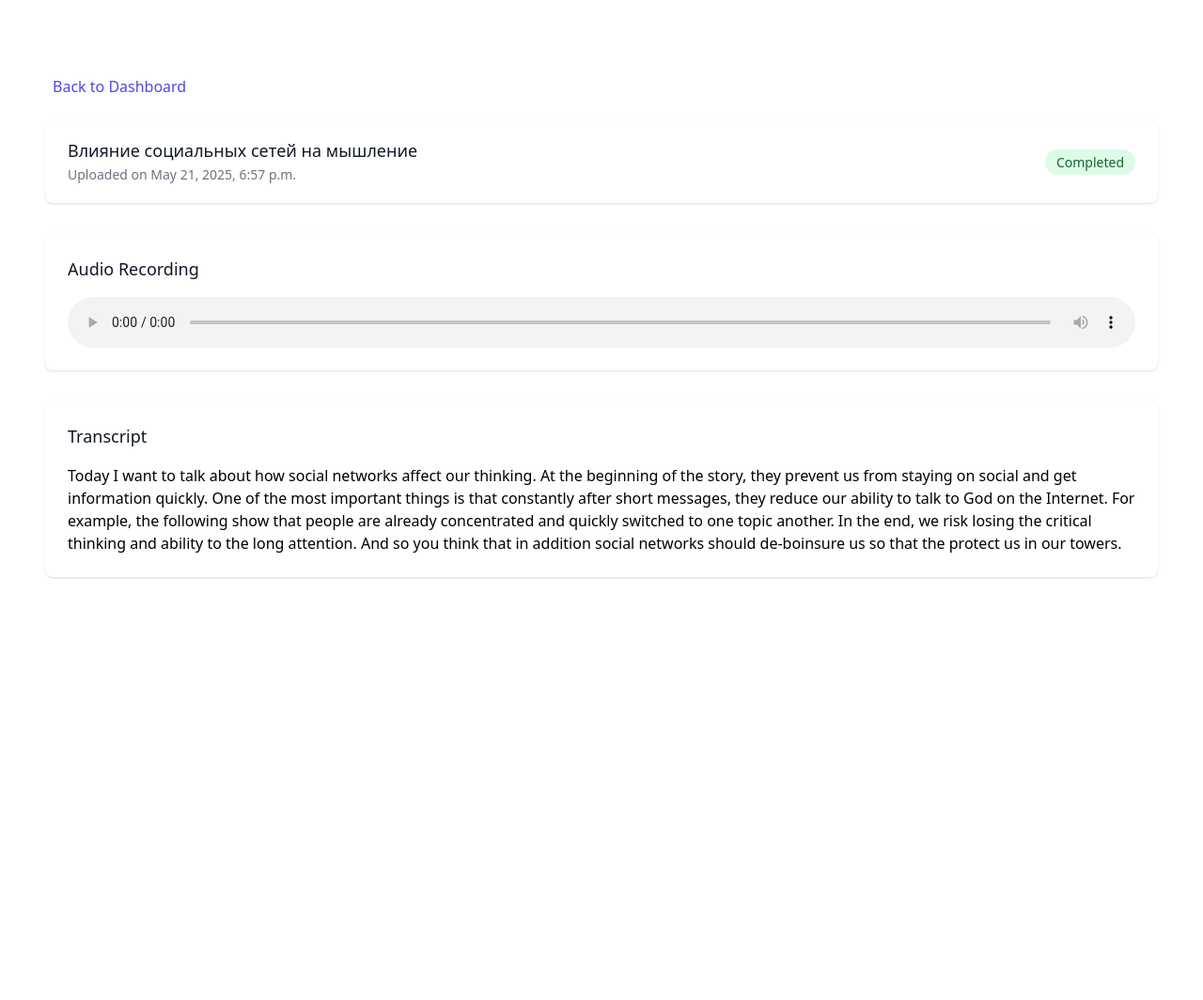
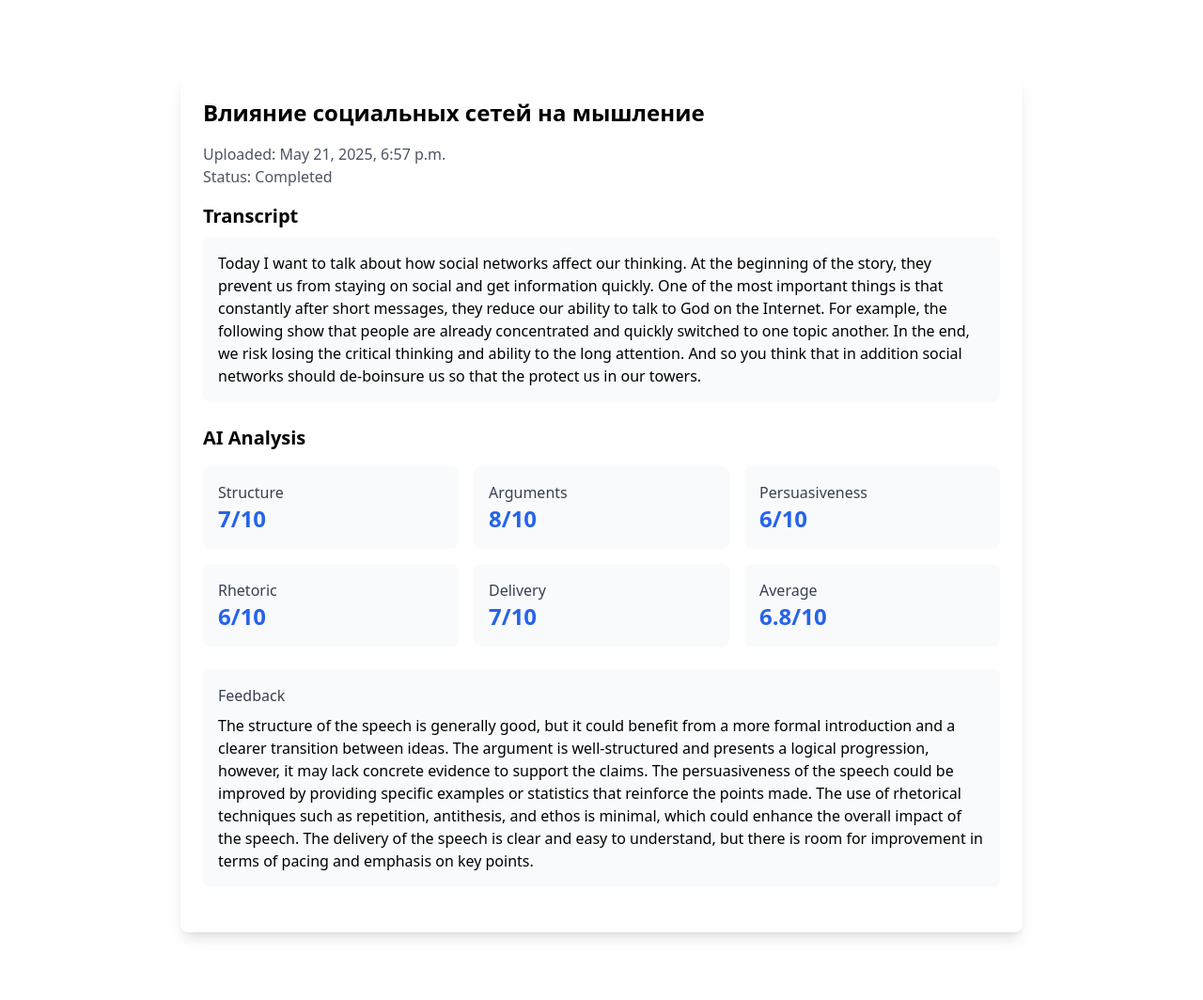
Before and after one commit to dracs9/rebuttal, a Django app: page /speech/5/ in a window 1280 px wide. Shown: the part 96-1160 px from the top of the page at 94% size. Before the commit the page ends 711 px from the top, so only its background shows below. Run offline with Django 5.2, Linux system fonts and the light colour scheme; a user stored in the database is signed in; data comes from the database, SQL or seed files in the repository; both versions use the stored data as it was after the commit; data that the repository does not hold is empty; some libraries are stand-ins or nearby versions.

Commit message:
added ai feedback

```diff
--- a/core/templates/core/index.html
+++ b/core/templates/core/index.html
@@ -21,14 +21,14 @@
               <div class="mt-5 sm:mt-8 sm:flex sm:justify-center lg:justify-start">
                 {% if user.is_authenticated %}
                   <div class="rounded-md shadow">
-                    <a href="{% url 'dashboard' %}" class="w-full flex items-center justify-center px-8 py-3 border border-transparent text-base font-medium rounded-md text-white bg-indigo-600 hover:bg-indigo-700 md:py-4 md:text-lg md:px-10">Go to Dashboard</a>
+                    <a href="{% url 'core:dashboard' %}" class="w-full flex items-center justify-center px-8 py-3 border border-transparent text-base font-medium rounded-md text-white bg-indigo-600 hover:bg-indigo-700 md:py-4 md:text-lg md:px-10">Go to Dashboard</a>
                   </div>
                 {% else %}
                   <div class="rounded-md shadow">
-                    <a href="{% url 'register' %}" class="w-full flex items-center justify-center px-8 py-3 border border-transparent text-base font-medium rounded-md text-white bg-indigo-600 hover:bg-indigo-700 md:py-4 md:text-lg md:px-10">Get Started</a>
+                    <a href="{% url 'core:register' %}" class="w-full flex items-center justify-center px-8 py-3 border border-transparent text-base font-medium rounded-md text-white bg-indigo-600 hover:bg-indigo-700 md:py-4 md:text-lg md:px-10">Get Started</a>
                   </div>
                   <div class="mt-3 sm:mt-0 sm:ml-3">
-                    <a href="{% url 'login' %}" class="w-full flex items-center justify-center px-8 py-3 border border-transparent text-base font-medium rounded-md text-indigo-700 bg-indigo-100 hover:bg-indigo-200 md:py-4 md:text-lg md:px-10">Sign In</a>
+                    <a href="{% url 'core:login' %}" class="w-full flex items-center justify-center px-8 py-3 border border-transparent text-base font-medium rounded-md text-indigo-700 bg-indigo-100 hover:bg-indigo-200 md:py-4 md:text-lg md:px-10">Sign In</a>
                   </div>
                 {% endif %}
               </div>
--- a/core/templates/core/speech_detail.html
+++ b/core/templates/core/speech_detail.html
@@ -6,103 +6,122 @@
 {% endblock %}
 
 {% block content %}
-  <div class="max-w-7xl mx-auto px-4 sm:px-6 lg:px-8 py-8">
-    <!-- Back to Dashboard -->
-    <div class="mb-6">
-      <a href="{% url 'dashboard' %}" class="text-indigo-600 hover:text-indigo-900"><i class="fas fa-arrow-left mr-2"></i>Back to Dashboard</a>
+  <div class="container mx-auto px-4 py-8">
+    <div class="max-w-4xl mx-auto">
+      <div class="bg-white rounded-lg shadow-lg p-6 mb-6">
+        <h1 class="text-2xl font-bold mb-4">{{ speech.title }}</h1>
+
+        <div class="mb-4">
+          <p class="text-gray-600">Uploaded: {{ speech.upload_date|date:'F j, Y, g:i a' }}</p>
+          <p class="text-gray-600">Status: {{ speech.get_status_display }}</p>
         </div>
 
-    <!-- Speech Header -->
-    <div class="bg-white shadow overflow-hidden sm:rounded-lg mb-8">
-      <div class="px-4 py-5 sm:px-6">
-        <div class="flex justify-between items-center">
-          <div>
-            <h3 class="text-lg leading-6 font-medium text-gray-900">{{ speech.title }}</h3>
-            <p class="mt-1 max-w-2xl text-sm text-gray-500">Uploaded on {{ speech.upload_date|date:'F j, Y, g:i a' }}</p>
+        {% if speech.transcript %}
+          <div class="mb-6">
+            <h2 class="text-xl font-semibold mb-2">Transcript</h2>
+            <div class="bg-gray-50 p-4 rounded-lg">
+              <p class="whitespace-pre-wrap">{{ speech.transcript }}</p>
             </div>
-          <div>
-            <span class="px-3 py-1 rounded-full text-sm font-medium
-              {% if speech.status == 'completed' %}
+          </div>
 
-                bg-green-100 text-green-800
+          {% if not analysis and ollama_available %}
+            <div class="mb-6">
+              <a href="{% url 'core:analyze_speech' speech.id %}" class="inline-block bg-blue-600 text-white px-4 py-2 rounded hover:bg-blue-700 transition-colors">Analyze Speech with AI</a>
+            </div>
+          {% endif %}
 
-              {% elif speech.status == 'processing' %}
+          {% if analysis %}
+            <div class="mb-6">
+              <h2 class="text-xl font-semibold mb-4">AI Analysis</h2>
 
-                bg-yellow-100 text-yellow-800
+              <div class="grid grid-cols-2 md:grid-cols-3 gap-4 mb-6">
+                <div class="bg-gray-50 p-4 rounded-lg">
+                  <h3 class="font-medium text-gray-700">Structure</h3>
+                  <p class="text-2xl font-bold text-blue-600">{{ analysis.structure_score }}/10</p>
+                </div>
+                <div class="bg-gray-50 p-4 rounded-lg">
+                  <h3 class="font-medium text-gray-700">Arguments</h3>
+                  <p class="text-2xl font-bold text-blue-600">{{ analysis.argument_score }}/10</p>
+                </div>
+                <div class="bg-gray-50 p-4 rounded-lg">
+                  <h3 class="font-medium text-gray-700">Persuasiveness</h3>
+                  <p class="text-2xl font-bold text-blue-600">{{ analysis.persuasiveness_score }}/10</p>
+                </div>
+                <div class="bg-gray-50 p-4 rounded-lg">
+                  <h3 class="font-medium text-gray-700">Rhetoric</h3>
+                  <p class="text-2xl font-bold text-blue-600">{{ analysis.rhetoric_score }}/10</p>
+                </div>
+                <div class="bg-gray-50 p-4 rounded-lg">
+                  <h3 class="font-medium text-gray-700">Delivery</h3>
+                  <p class="text-2xl font-bold text-blue-600">{{ analysis.delivery_score }}/10</p>
+                </div>
+                <div class="bg-gray-50 p-4 rounded-lg">
+                  <h3 class="font-medium text-gray-700">Average</h3>
+                  <p class="text-2xl font-bold text-blue-600">{{ analysis.average_score|floatformat:1 }}/10</p>
+                </div>
+              </div>
 
-              {% elif speech.status == 'failed' %}
-
-                bg-red-100 text-red-800
-
-              {% else %}
-
-                bg-gray-100 text-gray-800
-
-              {% endif %}">
-              {{ speech.get_status_display }}
-            </span>
+              <div class="bg-gray-50 p-4 rounded-lg">
+                <h3 class="font-medium text-gray-700 mb-2">Feedback</h3>
+                <div class="prose max-w-none">{{ analysis.feedback|linebreaks }}</div>
+              </div>
+            </div>
+          {% elif not ollama_available %}
+            <div class="bg-yellow-50 border-l-4 border-yellow-400 p-4 mb-6">
+              <div class="flex">
+                <div class="flex-shrink-0">
+                  <svg class="h-5 w-5 text-yellow-400" viewBox="0 0 20 20" fill="currentColor">
+                    <path fill-rule="evenodd" d="M8.257 3.099c.765-1.36 2.722-1.36 3.486 0l5.58 9.92c.75 1.334-.213 2.98-1.742 2.98H4.42c-1.53 0-2.493-1.646-1.743-2.98l5.58-9.92zM11 13a1 1 0 11-2 0 1 1 0 012 0zm-1-8a1 1 0 00-1 1v3a1 1 0 002 0V6a1 1 0 00-1-1z" clip-rule="evenodd" />
+                  </svg>
+                </div>
+                <div class="ml-3">
+                  <p class="text-sm text-yellow-700">Ollama service is not available. Please make sure it's running with the Mistral model.</p>
                 </div>
               </div>
             </div>
-    </div>
-
-    <!-- Audio Player -->
-    <div class="bg-white shadow sm:rounded-lg mb-8">
-      <div class="px-4 py-5 sm:p-6">
-        <h4 class="text-lg font-medium text-gray-900 mb-4">Audio Recording</h4>
-        <audio controls class="w-full">
-          <source src="{{ speech.audio_file.url }}" type="audio/mpeg" />Your browser does not support the audio element.
-        </audio>
-      </div>
-    </div>
-
-    <!-- Transcript Section -->
-    <div class="bg-white shadow sm:rounded-lg mb-8" id="transcript-section">
-      <div class="px-4 py-5 sm:p-6">
-        <h4 class="text-lg font-medium text-gray-900 mb-4">Transcript</h4>
-        {% if speech.status == 'completed' %}
-          <div class="prose max-w-none">{{ speech.transcript|linebreaks }}</div>
-        {% elif speech.status == 'processing' %}
-          <div class="flex items-center justify-center py-8">
-            <div class="animate-spin rounded-full h-12 w-12 border-b-2 border-indigo-600"></div>
-            <span class="ml-3 text-gray-600">Processing your speech...</span>
-          </div>
-        {% elif speech.status == 'failed' %}
-          <div class="bg-red-50 border-l-4 border-red-400 p-4">
+          {% endif %}
+        {% else %}
+          <div class="bg-yellow-50 border-l-4 border-yellow-400 p-4">
             <div class="flex">
               <div class="flex-shrink-0">
-                <i class="fas fa-exclamation-circle text-red-400"></i>
+                <svg class="h-5 w-5 text-yellow-400" viewBox="0 0 20 20" fill="currentColor">
+                  <path fill-rule="evenodd" d="M8.257 3.099c.765-1.36 2.722-1.36 3.486 0l5.58 9.92c.75 1.334-.213 2.98-1.742 2.98H4.42c-1.53 0-2.493-1.646-1.743-2.98l5.58-9.92zM11 13a1 1 0 11-2 0 1 1 0 012 0zm-1-8a1 1 0 00-1 1v3a1 1 0 002 0V6a1 1 0 00-1-1z" clip-rule="evenodd" />
+                </svg>
               </div>
               <div class="ml-3">
-                <p class="text-sm text-red-700">{{ speech.error_message }}</p>
+                <p class="text-sm text-yellow-700">Transcript is not available yet. Please wait for processing to complete.</p>
               </div>
             </div>
           </div>
-        {% else %}
-          <div class="text-gray-500 text-center py-8">Transcript will appear here once processing is complete.</div>
         {% endif %}
       </div>
     </div>
   </div>
 
-  {% if speech.status == 'processing' %}
+  {% if not analysis and speech.transcript and ollama_available %}
     <script>
-      function checkStatus() {
-        fetch("{% url 'speech_status' speech.id %}")
-          .then((response) => response.json())
-          .then((data) => {
+    // Poll for analysis status
+    function checkAnalysisStatus() {
+      fetch("{% url 'core:analysis_status' speech.id %}")
+        .then(response => response.json())
+        .then(data => {
           if (data.status === 'completed') {
-              window.location.reload()
-            } else if (data.status === 'failed') {
-              window.location.reload()
+            window.location.reload();
           } else {
-              setTimeout(checkStatus, 2000)
+            setTimeout(checkAnalysisStatus, 2000);
           }
         })
+        .catch(error => console.error('Error checking analysis status:', error));
     }
 
-      // Start checking status
-      checkStatus()
+    // Start polling if analysis was just started
+    {% if messages %}
+      {% for message in messages %}
+        {% if 'analysis started' in message.message|lower %}
+          checkAnalysisStatus();
+        {% endif %}
+      {% endfor %}
+    {% endif %}
   </script>
   {% endif %}
 {% endblock %}
--- a/core/templates/core/upload_speech.html
+++ b/core/templates/core/upload_speech.html
@@ -55,7 +55,7 @@
           </div>
 
           <div class="flex justify-end space-x-4">
-            <a href="{% url 'dashboard' %}" class="px-4 py-2 text-gray-600 hover:text-gray-800">Cancel</a>
+            <a href="{% url 'core:dashboard' %}" class="px-4 py-2 text-gray-600 hover:text-gray-800">Cancel</a>
             <button type="submit" class="px-4 py-2 bg-blue-600 text-white rounded-lg hover:bg-blue-700 focus:outline-none focus:ring-2 focus:ring-blue-500 focus:ring-offset-2" {% if not whisper_available %}disabled{% endif %}>Upload Speech</button>
           </div>
         </form>
--- a/core/templates/registration/login.html
+++ b/core/templates/registration/login.html
@@ -43,7 +43,7 @@
       <div class="text-center mt-4">
         <p class="text-sm text-gray-600">
           Don't have an account?
-          <a href="{% url 'register' %}" class="font-medium text-indigo-600 hover:text-indigo-500">Sign up</a>
+          <a href="{% url 'core:register' %}" class="font-medium text-indigo-600 hover:text-indigo-500">Sign up</a>
         </p>
       </div>
     </div>
--- a/core/templates/registration/register.html
+++ b/core/templates/registration/register.html
@@ -51,7 +51,7 @@
       <div class="text-center mt-4">
         <p class="text-sm text-gray-600">
           Already have an account?
-          <a href="{% url 'login' %}" class="font-medium text-indigo-600 hover:text-indigo-500">Sign in</a>
+          <a href="{% url 'core:login' %}" class="font-medium text-indigo-600 hover:text-indigo-500">Sign in</a>
         </p>
       </div>
     </div>
--- a/core/urls.py
+++ b/core/urls.py
@@ -5,15 +5,20 @@ from django.urls import path
 
 from . import views
 
+app_name = "core"
+
 urlpatterns = [
     path("", views.index, name="home"),
     path("register/", views.register, name="register"),
     path("login/", views.CustomLoginView.as_view(), name="login"),
-    path("logout/", LogoutView.as_view(next_page="home"), name="logout"),
+    path("logout/", LogoutView.as_view(next_page="core:home"), name="logout"),
     path("dashboard/", views.dashboard, name="dashboard"),
     path("speech/upload/", views.upload_speech, name="upload_speech"),
     path("speech/<int:speech_id>/", views.speech_detail, name="speech_detail"),
-    path("speech/<int:speech_id>/status/", views.speech_status, name="speech_status"),
+    path("speech/<int:speech_id>/analyze/", views.analyze_speech, name="analyze_speech"),
+    path(
+        "speech/<int:speech_id>/analysis-status/", views.get_analysis_status, name="analysis_status"
+    ),
 ]
 
 if settings.DEBUG:
--- a/core/views.py
+++ b/core/views.py
@@ -1,4 +1,5 @@
 import logging
+import threading
 
 from django.contrib import messages
 from django.contrib.auth import authenticate, login
@@ -9,8 +10,9 @@ from django.shortcuts import get_object_or_404, redirect, render
 from django.urls import reverse_lazy
 
 from .forms import SpeechUploadForm, UserRegistrationForm
-from .models import Speech
-from .tasks import process_speech_async
+from .models import Speech, SpeechAnalysis
+from .services import OllamaService
+from .tasks import analyze_speech_with_ai, process_speech_async
 from .utils import get_whisper_status
 
 logger = logging.getLogger(__name__)
@@ -27,7 +29,7 @@ class CustomLoginView(LoginView):
     redirect_authenticated_user = True
 
     def get_success_url(self):
-        return reverse_lazy("dashboard")
+        return reverse_lazy("core:dashboard")
 
 
 def register(request):
@@ -37,7 +39,7 @@ def register(request):
             user = form.save()
             login(request, user)
             messages.success(request, "Registration successful! Welcome to Debate Coach AI.")
-            return redirect("dashboard")
+            return redirect("core:dashboard")
     else:
         form = UserRegistrationForm()
     return render(request, "registration/register.html", {"form": form})
@@ -60,7 +62,7 @@ def upload_speech(request):
                 messages.error(
                     request, "Speech processing is currently unavailable. Please try again later."
                 )
-                return redirect("dashboard")
+                return redirect("core:dashboard")
 
             try:
                 speech = form.save(commit=False)
@@ -77,7 +79,7 @@ def upload_speech(request):
                 messages.success(
                     request, "Speech uploaded successfully. Processing will begin shortly."
                 )
-                return redirect("speech_detail", speech_id=speech.pk)
+                return redirect("core:speech_detail", speech_id=speech.pk)
             except Exception as e:
                 logger.error(f"Error saving speech: {str(e)}")
                 logger.error(f"Error type: {type(e)}")
@@ -101,18 +103,63 @@ def upload_speech(request):
 @login_required
 def speech_detail(request, speech_id):
     speech = get_object_or_404(Speech, id=speech_id, user=request.user)
-    if speech.status == "pending":
-        process_speech_async(speech.pk)
-    return render(request, "core/speech_detail.html", {"speech": speech})
+    analysis = getattr(speech, "analysis", None)
+
+    context = {
+        "speech": speech,
+        "analysis": analysis,
+        "ollama_available": OllamaService.is_available(),
+    }
+    return render(request, "core/speech_detail.html", context)
 
 
 @login_required
-def speech_status(request, speech_id):
+def analyze_speech(request, speech_id):
     speech = get_object_or_404(Speech, id=speech_id, user=request.user)
-    return JsonResponse(
-        {
-            "status": speech.status,
-            "transcript": speech.transcript if speech.status == "completed" else None,
-            "error": speech.error_message if speech.status == "failed" else None,
-        }
-    )
+
+    if not speech.transcript:
+        messages.error(request, "Cannot analyze speech without transcript")
+        return redirect("core:speech_detail", speech_id=speech_id)
+
+    if not OllamaService.is_available():
+        messages.error(request, "Ollama service is not available. Please make sure it's running.")
+        return redirect("core:speech_detail", speech_id=speech_id)
+
+    try:
+        # Run analysis in a background thread
+        thread = threading.Thread(target=analyze_speech_with_ai, args=(speech.id,))
+        thread.daemon = True
+        thread.start()
+
+        messages.success(
+            request, "Speech analysis started. Please refresh the page in a few moments."
+        )
+    except Exception as e:
+        messages.error(request, f"Error starting analysis: {str(e)}")
+
+    return redirect("core:speech_detail", speech_id=speech_id)
+
+
+@login_required
+def get_analysis_status(request, speech_id):
+    speech = get_object_or_404(Speech, id=speech_id, user=request.user)
+    analysis = getattr(speech, "analysis", None)
+
+    if analysis:
+        return JsonResponse(
+            {
+                "status": "completed",
+                "analysis": {
+                    "structure_score": analysis.structure_score,
+                    "argument_score": analysis.argument_score,
+                    "persuasiveness_score": analysis.persuasiveness_score,
+                    "rhetoric_score": analysis.rhetoric_score,
+                    "delivery_score": analysis.delivery_score,
+                    "average_score": analysis.average_score,
+                    "feedback": analysis.feedback,
+                    "created_at": analysis.created_at.isoformat(),
+                },
+            }
+        )
+
+    return JsonResponse({"status": "pending"})
--- a/templates/base.html
+++ b/templates/base.html
@@ -13,18 +13,18 @@
   </head>
   <body class="bg-white">
     <header class="container mx-auto p-4 flex justify-between items-center">
-      <a href="{% url 'home' %}"><img src="{% static 'desygn/logo.webp' %}" alt="Debate Coach Logo" class="h-16" /></a>
+      <a href="{% url 'core:home' %}"><img src="{% static 'desygn/logo.webp' %}" alt="Debate Coach Logo" class="h-16" /></a>
       <nav>
         {% if user.is_authenticated %}
-          <a href="{% url 'dashboard' %}" class="mx-2 px-4 py-2 text-gray-700 hover:text-gray-900">Dashboard</a>
-          <a href="{% url 'upload_speech' %}" class="mx-2 px-4 py-2 bg-indigo-600 text-white rounded hover:bg-indigo-700">Upload Speech</a>
-          <form method="post" action="{% url 'logout' %}" class="inline">
+          <a href="{% url 'core:dashboard' %}" class="mx-2 px-4 py-2 text-gray-700 hover:text-gray-900">Dashboard</a>
+          <a href="{% url 'core:upload_speech' %}" class="mx-2 px-4 py-2 bg-indigo-600 text-white rounded hover:bg-indigo-700">Upload Speech</a>
+          <form method="post" action="{% url 'core:logout' %}" class="inline">
             {% csrf_token %}
             <button type="submit" class="mx-2 px-4 py-2 bg-gray-600 text-white rounded hover:bg-gray-700">Log Out</button>
           </form>
         {% else %}
-          <a href="{% url 'register' %}" class="mx-2 px-4 py-2 bg-green-600 text-white rounded hover:bg-green-700">Sign Up</a>
-          <a href="{% url 'login' %}" class="mx-2 px-4 py-2 bg-gray-600 text-white rounded hover:bg-gray-700">Log In</a>
+          <a href="{% url 'core:register' %}" class="mx-2 px-4 py-2 bg-green-600 text-white rounded hover:bg-green-700">Sign Up</a>
+          <a href="{% url 'core:login' %}" class="mx-2 px-4 py-2 bg-gray-600 text-white rounded hover:bg-gray-700">Log In</a>
         {% endif %}
       </nav>
     </header>
```
Also changed, not shown: core/models.py (+30 -0 lines), core/services.py (added, +97 -0 lines), core/tasks.py (+42 -1 lines), core/templates/base.html (+11 -5 lines), core/templates/dashboard.html (+8 -2 lines), core/migrations/0003_speechanalysis.py (added), db.sqlite3, 2 other files. Lines whose indentation alone changed are shown as unchanged.
